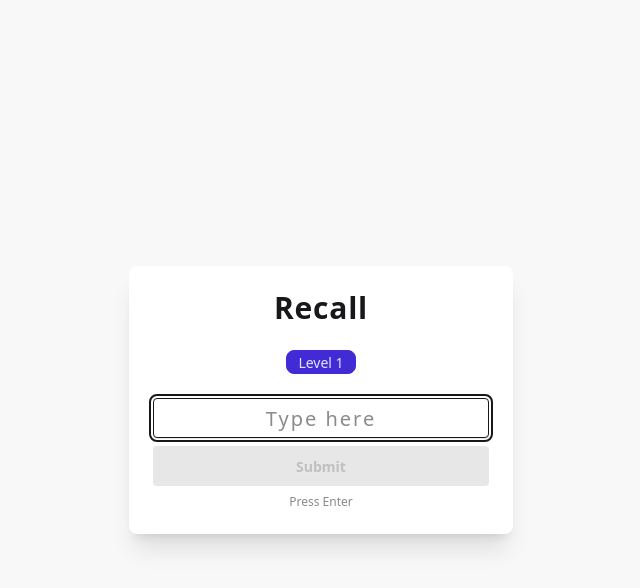
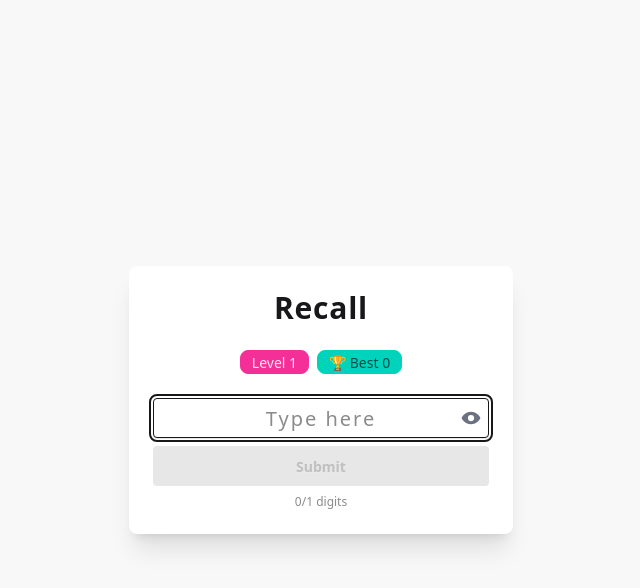
Before and after one commit to hieudoanm/recall, a Next.js app in the folder packages/app/: page / in a window 1280 px wide. Both pictures are taken after a click on the button "Start". Shown: the top 588 px of the page, without its empty margins (319-959 px from the left). Built offline with nearby package versions, Linux system fonts and the light colour scheme.

Commit message:
update ux

```diff
--- a/packages/app/package.json
+++ b/packages/app/package.json
@@ -35,7 +35,8 @@
     "canvas-confetti": "1.9.4",
     "next": "16.1.1",
     "react": "19.2.3",
-    "react-dom": "19.2.3"
+    "react-dom": "19.2.3",
+    "react-icons": "5.5.0"
   },
   "devDependencies": {
     "@capacitor/cli": "8.0.0",
--- a/packages/app/src/pages/index.tsx
+++ b/packages/app/src/pages/index.tsx
@@ -1,5 +1,6 @@
 import { NextPage } from 'next';
 import { useEffect, useRef, useState } from 'react';
+import { PiEyeFill, PiEyeSlashFill } from 'react-icons/pi';
 
 type Phase = 'ready' | 'show' | 'input' | 'result';
 
@@ -7,27 +8,52 @@ const TIME_PER_DIGIT = 650; // ms
 const MIN_TIME = 1200;
 const MAX_TIME = 6000;
 
-const chunkDigits = (value: string, size = 3) =>
-  value.match(new RegExp(`.{1,${size}}`, 'g'))?.join(' ') ?? value;
+const chunkDigits = (value: string, size = 3) => {
+  const firstGroupLength = value.length % size || size;
+  const first = value.slice(0, firstGroupLength);
+  const rest = value
+    .slice(firstGroupLength)
+    .match(new RegExp(`.{1,${size}}`, 'g'))
+    ?.join(',');
+  return rest ? `${first},${rest}` : first;
+};
 
 const generateNumber = (length: number) =>
   Array.from({ length }, () => Math.floor(Math.random() * 10)).join('');
 
+const highlightMistakes = (input: string, correct: string) =>
+  input
+    .split('')
+    .map((digit, i) =>
+      digit === correct[i]
+        ? digit
+        : `<span class="text-red-500 font-bold">${digit}</span>`
+    )
+    .join('');
+
 const HomePage: NextPage = () => {
+  const [lastRoundFailed, setLastRoundFailed] = useState(false);
   const [phase, setPhase] = useState<Phase>('ready');
   const [level, setLevel] = useState(1);
   const [number, setNumber] = useState('');
   const [input, setInput] = useState('');
   const [message, setMessage] = useState('');
   const [countdown, setCountdown] = useState(0);
+  const [mask, setMask] = useState(false);
+  const [highStreak, setHighStreak] = useState(() => {
+    if (typeof window !== 'undefined') {
+      const stored = localStorage.getItem('highStreak');
+      return stored ? parseInt(stored, 10) : 0;
+    }
+    return 0;
+  });
 
   const timerRef = useRef<NodeJS.Timeout | null>(null);
   const intervalRef = useRef<NodeJS.Timeout | null>(null);
   const inputRef = useRef<HTMLInputElement>(null);
 
-  const blurActive = () => {
+  const blurActive = () =>
     (document.activeElement as HTMLElement | null)?.blur();
-  };
 
   const clearTimers = () => {
     if (timerRef.current) clearTimeout(timerRef.current);
@@ -49,15 +75,16 @@ const HomePage: NextPage = () => {
     setCountdown(Math.ceil(duration / 1000));
 
     // countdown ticker
-    intervalRef.current = setInterval(() => {
-      setCountdown((c) => Math.max(0, c - 1));
-    }, 1000);
+    intervalRef.current = setInterval(
+      () => setCountdown((c) => Math.max(0, c - 1)),
+      1000
+    );
 
-    // switch to input phase
     timerRef.current = setTimeout(() => {
       clearTimers();
       setCountdown(0);
       setPhase('input');
+      inputRef.current?.focus();
     }, duration);
   };
 
@@ -68,15 +95,29 @@ const HomePage: NextPage = () => {
     startRound(1);
   };
 
+  const updateHighStreak = (newStreak: number) => {
+    setHighStreak((prev) => {
+      const high = Math.max(prev, newStreak);
+      localStorage.setItem('highStreak', high.toString());
+      return high;
+    });
+  };
   const submit = () => {
     blurActive();
-
     if (input === number) {
       setMessage('Correct! Level up 🎉');
       setLevel((l) => l + 1);
+      updateHighStreak(level);
+      setLastRoundFailed(false); // round succeeded
     } else {
-      setMessage(`Wrong 😢 The number was ${chunkDigits(number)}`);
+      const highlighted = highlightMistakes(input, number);
+      setMessage(
+        `Wrong 😢 The number was <span class="font-bold">${chunkDigits(
+          number
+        )}</span><br/>Your input: <span>${highlighted}</span>`
+      );
       setLevel(1);
+      setLastRoundFailed(true); // round failed, reset game
     }
     setPhase('result');
   };
@@ -87,13 +128,10 @@ const HomePage: NextPage = () => {
     startRound(level);
   };
 
-  // 🔑 Keyboard support
+  // Keyboard support
   const handleKeyDown = (keyboardEvent: React.KeyboardEvent) => {
     if (keyboardEvent.key !== 'Enter') return;
-
-    // 🚫 let the form handle Enter
-    if (phase === 'input') return;
-
+    if (phase === 'input') return; // form handles Enter
     if (phase === 'ready') start();
     if (phase === 'result') next();
   };
@@ -101,12 +139,10 @@ const HomePage: NextPage = () => {
   useEffect(() => {
     const handler = (e: KeyboardEvent) => {
       if (e.key !== 'Enter') return;
-
       if (phase === 'ready') start();
       if (phase === 'input' && input) submit();
       if (phase === 'result') next();
     };
-
     window.addEventListener('keydown', handler);
     return () => window.removeEventListener('keydown', handler);
     // eslint-disable-next-line react-hooks/exhaustive-deps
@@ -121,10 +157,18 @@ const HomePage: NextPage = () => {
         <div className="card-body space-y-4 text-center">
           <h1 className="text-3xl font-bold tracking-wide">Recall</h1>
 
+          {/* Badges Section */}
           <div className="flex justify-center gap-2">
-            <span className="badge badge-primary">Level {level}</span>
-            {phase === 'show' && <span className="badge">⏱ {countdown}s</span>}
+            <span className="badge badge-secondary">Level {level}</span>
+            <span className="badge badge-accent">🏆 Best {highStreak}</span>
           </div>
+
+          {/* Countdown Section */}
+          {phase === 'show' && (
+            <div className="mt-2 flex justify-center">
+              <span className="badge badge-info badge-xl">⏱ {countdown}s</span>
+            </div>
+          )}
 
           {phase === 'ready' && (
             <>
@@ -148,36 +192,55 @@ const HomePage: NextPage = () => {
             <form
               onSubmit={(e) => {
                 e.preventDefault();
-                e.stopPropagation(); // 🔑 stops bubbling
+                e.stopPropagation();
                 if (input) submit();
               }}
-              className="space-y-2">
+              className="relative space-y-2">
+              <div className="relative flex items-center">
                 <input
                   autoFocus
                   ref={inputRef}
+                  type={mask ? 'password' : 'text'} // keep mask functionality
                   value={input}
                   onChange={(e) => setInput(e.target.value)}
                   className="input input-bordered w-full text-center text-xl tracking-widest"
                   placeholder="Type here"
+                  maxLength={number.length} // prevent extra chars
                 />
+                <button
+                  type="button"
+                  className="absolute right-2"
+                  onClick={() => setMask((m) => !m)}>
+                  {mask ? (
+                    <PiEyeSlashFill className="h-5 w-5 text-gray-500" />
+                  ) : (
+                    <PiEyeFill className="h-5 w-5 text-gray-500" />
+                  )}
+                </button>
+              </div>
               <button
                 type="submit"
                 className="btn btn-success w-full"
-                disabled={!input}>
+                disabled={input.length !== number.length} // enable only when input matches number length
+              >
                 Submit
               </button>
-              <p className="text-xs opacity-50">Press Enter</p>
+              <p className="text-xs opacity-50">
+                {input.length}/{number.length} digits
+              </p>
             </form>
           )}
 
           {phase === 'result' && (
-            <>
-              <p className="font-medium">{message}</p>
-              <button className="btn btn-secondary" onClick={next}>
-                Next
+            <div className="space-y-2">
+              <p
+                className="text-center font-medium"
+                dangerouslySetInnerHTML={{ __html: message }}></p>
+              <button className="btn btn-secondary w-full" onClick={next}>
+                {lastRoundFailed ? 'Start Over' : 'Next'}
               </button>
               <p className="text-xs opacity-50">Press Enter</p>
-            </>
+            </div>
           )}
         </div>
       </div>
```
Also changed, not shown: 3 other files (tests, documents, lock files or other folders). Lines whose indentation alone changed are shown as unchanged.
